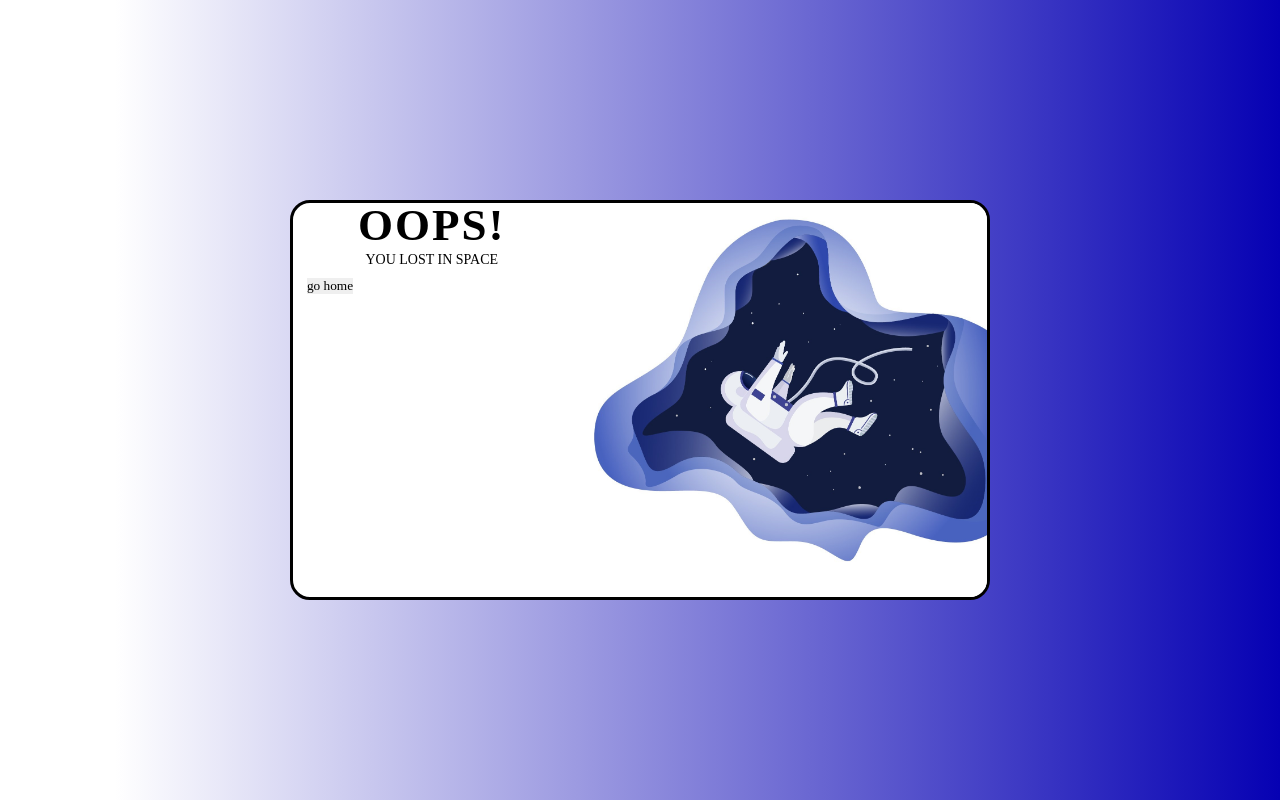
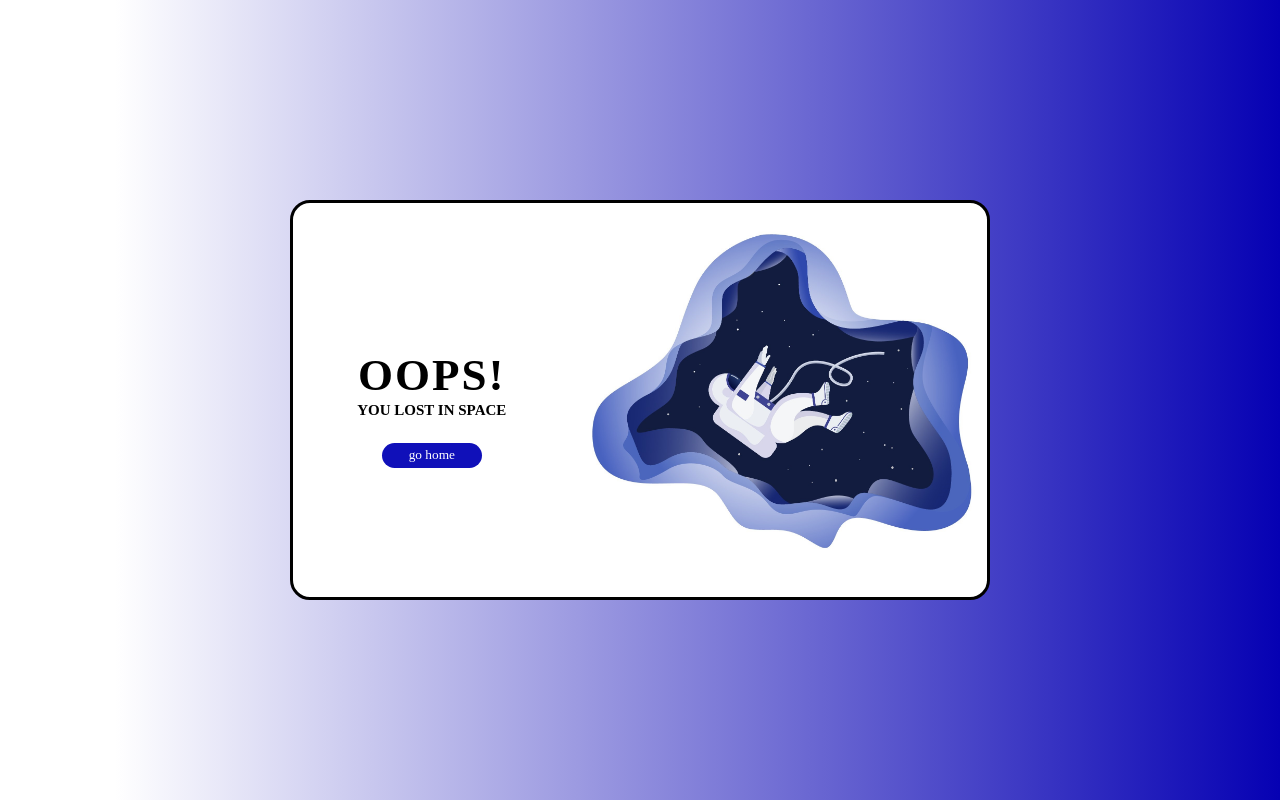
Before and after one commit to AgneR81/space, a plain HTML site: page index.html in a window 1280 px wide. Drawn offline with Linux system fonts and the light colour scheme.

Commit message:
.finished

```diff
--- a/css/main.css
+++ b/css/main.css
@@ -22,13 +22,13 @@
     overflow: hidden;
 }
 
-.wrapper .block .block_left{
+.wrapper .block .block_left {
     display: flex;
     width: 40%;
     height: 100%;
-    float: left;
     justify-content: center;
     align-items: center;
+    float: left;
 
 }
 
@@ -43,15 +43,16 @@
 
 /* !!object fit and position for IMG tag */
 
-img.img404 {
+/*img.img404 {
     width: 100%;
     height: 100%;
     object-fit: cover;
     object-position: center center;
 
-}
+}*/
 
-.wrapper .block .block_right .right_wrap{
+.wrapper .block .block_right .right_wrap {
+    display: inline-block;
     width: 100%;
     height: 100%;
     background: url('../src/kosmonautas.png');
@@ -68,6 +69,7 @@ img.img404 {
 
 h1 {
     display: inline-block;
+    margin-top: calc(100% - 100px);
     width: 100%;
     height: 20px;
     text-align: center;
@@ -82,4 +84,18 @@ p {
     height: 25px;
     margin-top: 10px;
     text-align: center;
+    font-size: 15px;
+    font-weight: bold;
+    text-transform: uppercase;
 }
+
+button {
+    width: 100px;
+    height: 25px;
+    margin-top: 15px;
+    background-color: rgb(16, 16, 185);
+    color: white;
+    margin-left: calc(50% - 50px);
+    border-radius: 20px;
+
+}
--- a/index.html
+++ b/index.html
@@ -20,9 +20,7 @@
                 </div>
             </div>
             <div class="block_right">
-               <img src="src/kosmonautas.png" alt="404">
-
-                <!--<div class="right_wrap"> </div>-->
+                <div class="right_wrap"></div>
             </div>
         </div>
     </div>
```
